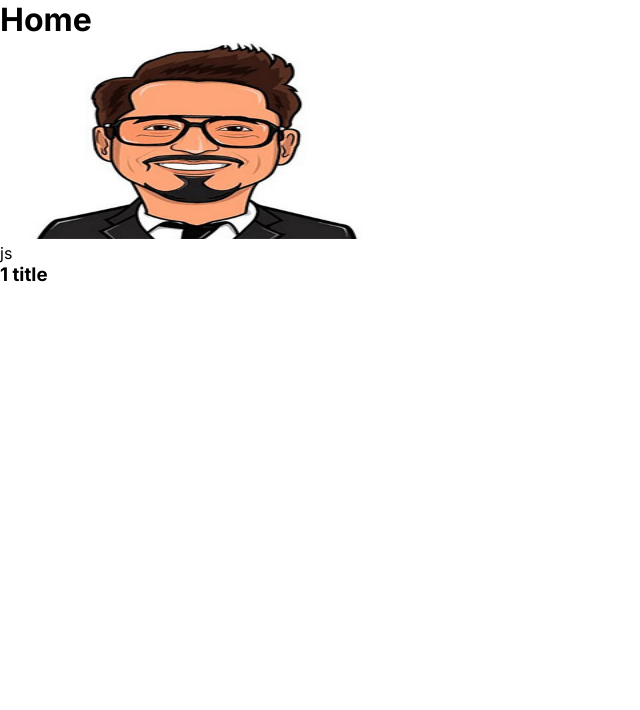
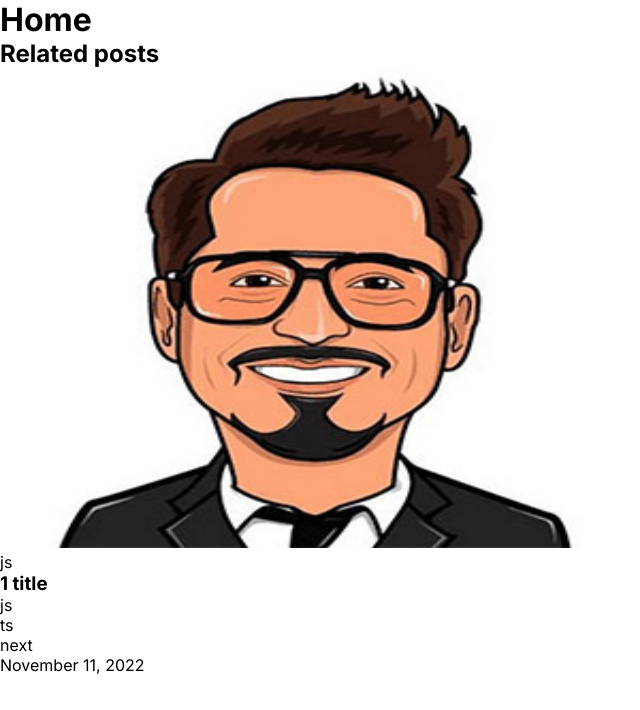
Before and after one commit to User0k/webtales.dev, a Next.js app: page / in a window 1280 px wide. Shown: the top 710 px of the page, without its empty margins (0-640 px from the left). Built offline with nearby package versions, Linux system fonts and the light colour scheme.

Commit message:
feat: add post sorting, date formatter, semantic to post page

```diff
--- a/app/page.tsx
+++ b/app/page.tsx
@@ -1,29 +1,45 @@
 import Link from 'next/link';
 import Image from 'next/image';
-import { getPosts } from './utils/getPosts';
+import { getSortedPosts } from './utils/getPosts';
+import dateConverter from './utils/dateConverter';
+import s from './home.module.css';
 
 export default function Home() {
-  const posts = getPosts();
+  const posts = getSortedPosts();
   return (
+    <>
+      <header>
+        <h1 className={s.title}>Home</h1>
+        {/* Navigation, search, logo... */}
+      </header>
       <main>
-      <h1>Home</h1>
-      <div>
+        <section className={s.cards}>
+          <h2>Related posts</h2>
           {posts.map((post) => (
-          <div key={post.slug}>
-            <Link href={`/posts/${post.slug}`}>
+            <article key={post.slug} className={s.card}>
+              <Link href={`/posts/${post.slug}`} className={s.link}>
                 <Image
                   src={`/posts/${post.slug}/${post.image}`}
                   alt={post.title}
-                width={400}
-                height={200}
+                  width={640}
+                  height={480}
                   priority={true}
                 />
+                <div className={s.ribbon}>{post.tags[0]}</div>
               </Link>
-            <div>{post.tags[0]}</div>
+              <section className={s.content}>
                 <h3>{post.title}</h3>
-          </div>
+                <ul className={s.tags}>
+                  {post.tags.map((tag) => (
+                    <li key={tag}>{tag}</li>
                   ))}
-      </div>
+                </ul>
+                <time dateTime={post.date}>{dateConverter(post.date)}</time>
+              </section>
+            </article>
+          ))}
+        </section>
       </main>
+    </>
   );
 }
--- a/app/posts/[slug]/page.tsx
+++ b/app/posts/[slug]/page.tsx
@@ -1,4 +1,4 @@
-import { getPostContent, getPosts } from '@/utils/getPosts';
+import { getPostContent, getSortedPosts } from '@/utils/getPosts';
 import Markdown from 'markdown-to-jsx';
 import Image from 'next/image';
 import { SlugParams } from '@/types';
@@ -8,7 +8,7 @@ export default function Post({ params: { slug } }: SlugParams) {
   const { content, data } = getPostContent(slug);
 
   return (
-    <div className="card">
+    <div>
       <h1>{data.title}</h1>
       <Image
         src={`/posts/${slug}/${data.image}`}
@@ -22,7 +22,7 @@ export default function Post({ params: { slug } }: SlugParams) {
 }
 
 export async function generateStaticParams() {
-  const posts = getPosts();
+  const posts = getSortedPosts();
 
   return posts.map((post) => ({
     slug: post.slug,
--- /dev/null
+++ b/app/utils/dateConverter.ts
@@ -0,0 +1,9 @@
+export default function dateConverter(date: string) {
+  const newDate = new Date(date);
+  const options: Intl.DateTimeFormatOptions = {
+    year: 'numeric',
+    month: 'long',
+    day: 'numeric',
+  };
+  return newDate.toLocaleDateString('en-US', options);
+}
--- a/app/utils/getPosts.ts
+++ b/app/utils/getPosts.ts
@@ -4,9 +4,10 @@ import matter from 'gray-matter';
 import { POSTS_PATH } from '../../constants';
 import { MatterDataWithContent, PostData } from '@/types';
 
-export function getPosts(): PostData[] {
+export function getSortedPosts(): PostData[] {
   const dirs = fs.readdirSync(POSTS_PATH);
-  const posts = dirs.map((dirName) => {
+  const posts = dirs
+    .map((dirName) => {
       const markdownWithMeta = fs.readFileSync(
         path.join(`${POSTS_PATH}/${dirName}/index.md`),
         'utf-8',
@@ -20,7 +21,8 @@ export function getPosts(): PostData[] {
         image: frontmatter.image,
         tags: frontmatter.tags,
       };
-  });
+    })
+    .sort((post1, post2) => post2.date - post1.date);
 
   return posts;
 }
```
Also changed, not shown: app/home.module.css (added). Lines whose indentation alone changed are shown as unchanged.
